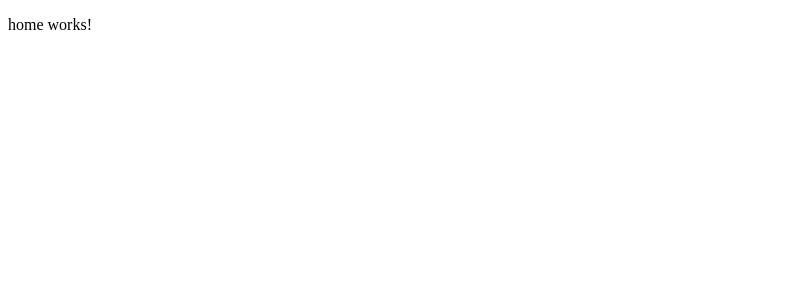
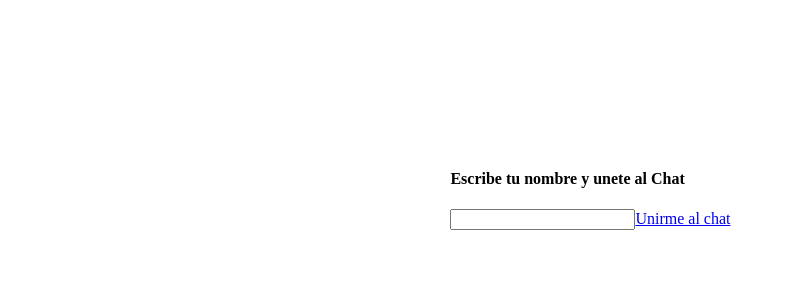
Before and after one commit to pipe473/Angular__WebSocket__Node_CHAT, an Angular app in the folder client/: page / in a window 1280 px wide. Shown: the top 300 px of the page, without its empty margins (0-786 px from the left). Built offline with nearby package versions, Linux system fonts and the light colour scheme.

Commit message:
Creando la comunicacion con el routerlink y creando un objeto user para añadir atributos

```diff
--- a/client/src/app/app.module.ts
+++ b/client/src/app/app.module.ts
@@ -1,5 +1,6 @@
 import { BrowserModule } from '@angular/platform-browser';
 import { NgModule } from '@angular/core';
+import { FormsModule } from '@angular/forms';
 
 import { AppRoutingModule } from './app-routing.module';
 import { AppComponent } from './app.component';
@@ -14,7 +15,8 @@ import { HomeComponent } from './components/home/home.component';
   ],
   imports: [
     BrowserModule,
-    AppRoutingModule
+    AppRoutingModule,
+    FormsModule
   ],
   providers: [],
   bootstrap: [AppComponent]
--- a/client/src/app/components/home/home.component.html
+++ b/client/src/app/components/home/home.component.html
@@ -1 +1,8 @@
-<p>home works!</p>
+<div style="width: 30%; margin: auto; margin-top: 170px;">
+    <div class="card p-5">
+        <h4>Escribe tu nombre y unete al Chat</h4>
+        <input type="text" class="form-control" [(ngModel)]="User.name">
+
+        <a href="" class="btn btn-primary btn-block mt-3" [routerLink]="['/chat', User.name]">Unirme al chat</a>
+    </div>
+</div>
--- a/client/src/app/components/home/home.component.ts
+++ b/client/src/app/components/home/home.component.ts
@@ -7,6 +7,10 @@ import { Component, OnInit } from '@angular/core';
 })
 export class HomeComponent implements OnInit {
 
+  User = {
+    name: ''
+  }
+
   constructor() { }
 
   ngOnInit(): void {
```
Also changed, not shown: 1 other file (tests, documents, lock files or other folders).
